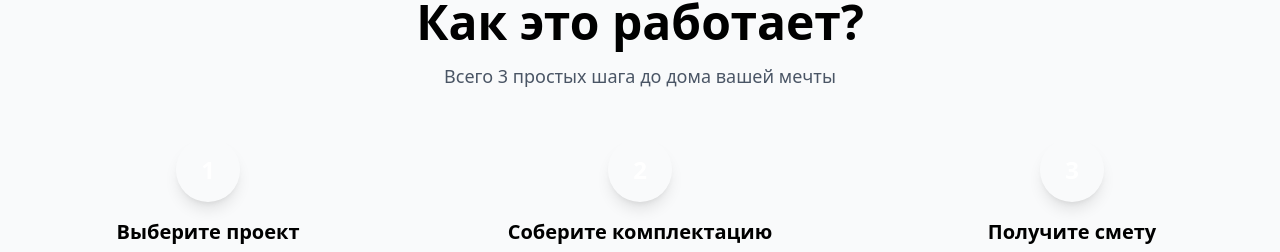
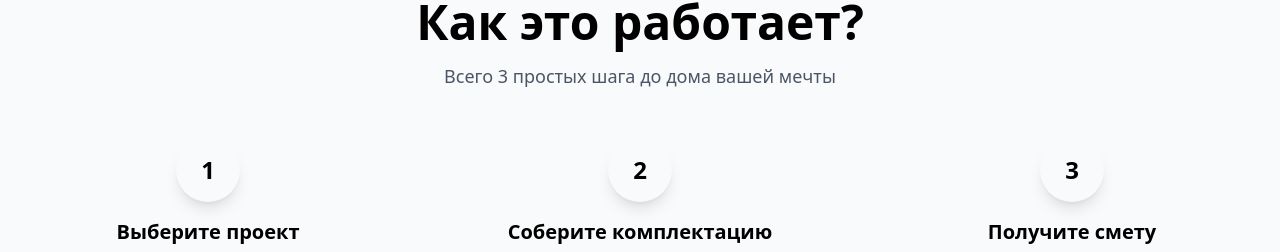
Before and after one commit to Meit12mini/home_const_s, a React (Vite) app: page / in a window 1280 px wide. Shown: the part 2010-2262 px from the top of the page. Built offline with nearby package versions, Linux system fonts and the light colour scheme.

Commit message:
step-fix

```diff
--- a/components/HowItWorks.tsx
+++ b/components/HowItWorks.tsx
@@ -3,7 +3,7 @@ import React from 'react';
 
 const Step = ({ number, title, description }: { number: string; title: string; description: string; }) => (
     <div className="text-center">
-        <div className="mx-auto mb-4 w-16 h-16 flex items-center justify-center bg-brand-gold text-white text-2xl font-bold rounded-full shadow-lg">
+        <div className="mx-auto mb-4 w-16 h-16 flex items-center justify-center bg-brand-gold  text-2xl font-bold rounded-full shadow-lg">
             {number}
         </div>
         <h3 className="text-xl font-bold text-brand-dark mb-2">{title}</h3>
```
